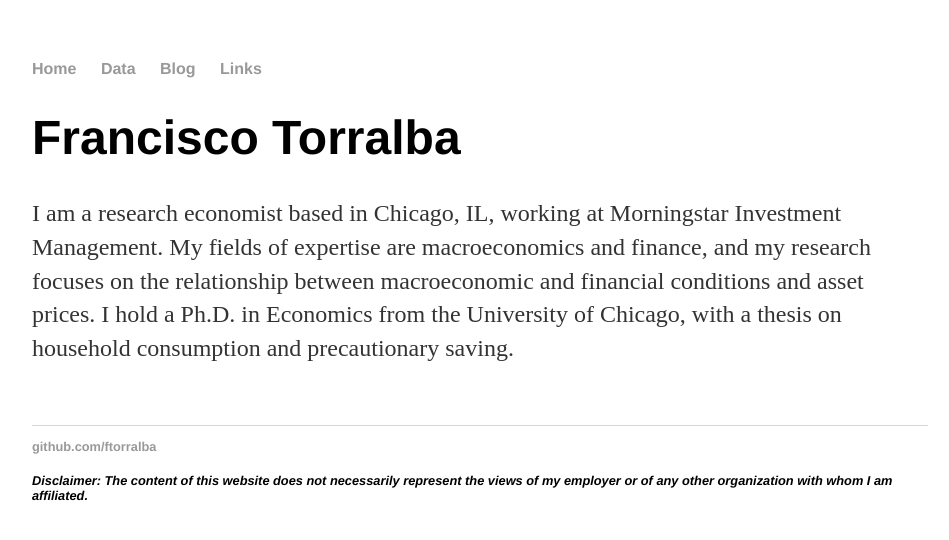
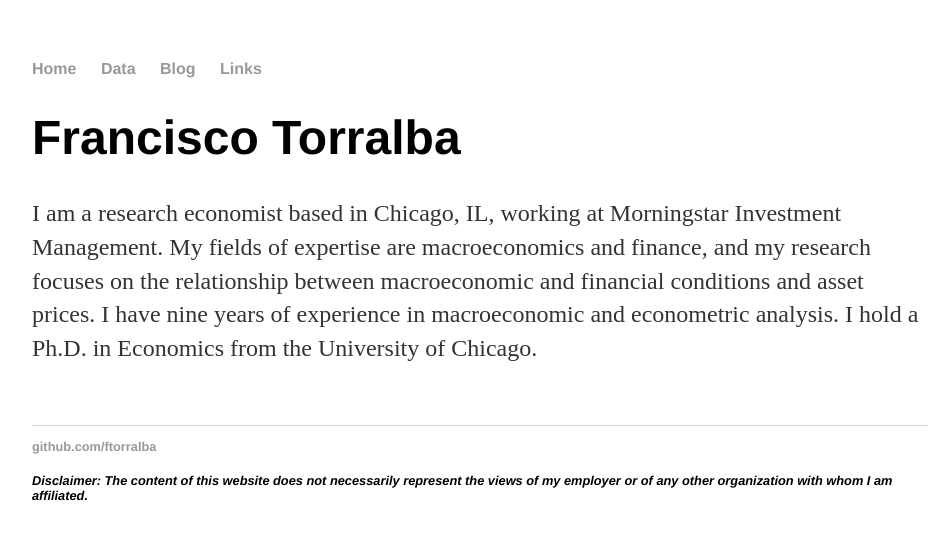
Before and after one commit to ftorralba/ftorralba.github.io, a Jekyll site: the page built from index.html, in a window 1280 px wide. Shown: the top 540 px of the page, without its empty margins (160-1109 px from the left). Built offline with Jekyll 4.4.1, drawn with Linux system fonts in a browser that asks for light colours.

Commit message:
updated bio

```diff
--- a/index.html
+++ b/index.html
@@ -6,8 +6,8 @@ title: Francisco Torralba
 	<h1>Francisco Torralba</h1>
 	<p>I am a research economist based in Chicago, IL, working at Morningstar Investment Management. My fields of expertise
 	are macroeconomics and finance, and my research focuses on the relationship between macroeconomic and financial conditions
-	and asset prices. I hold a Ph.D. in Economics from the University of Chicago, with a thesis on household consumption and
-	precautionary saving.</p>
+	and asset prices. I have nine years of experience in macroeconomic and econometric analysis. I hold a Ph.D. in Economics from
+	the University of Chicago.</p>
 	</br>
         </br>
         <!--  <i><small>Disclaimer: The content of this website does not necessarily represent the views of my employer or of any other
```
